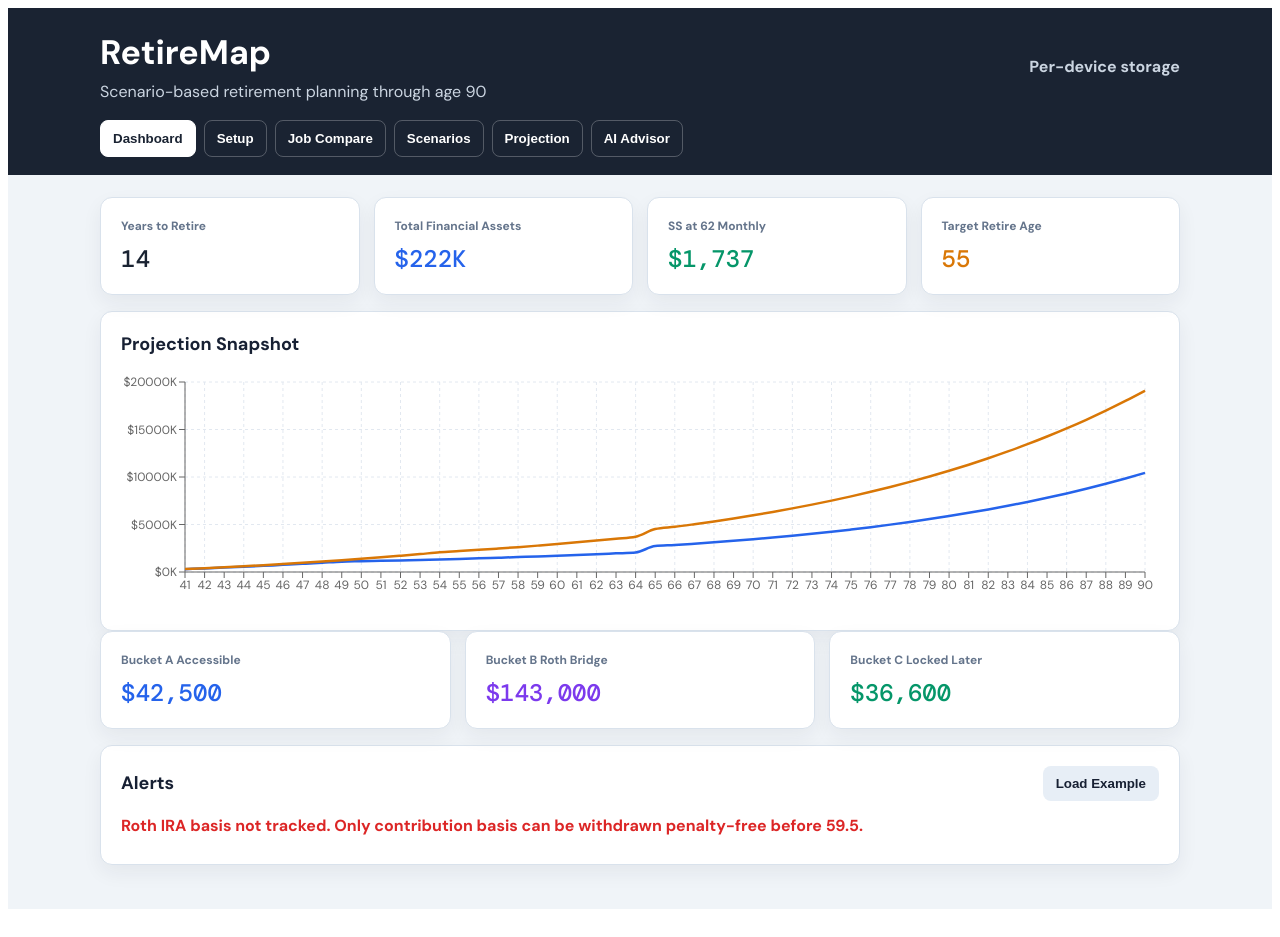
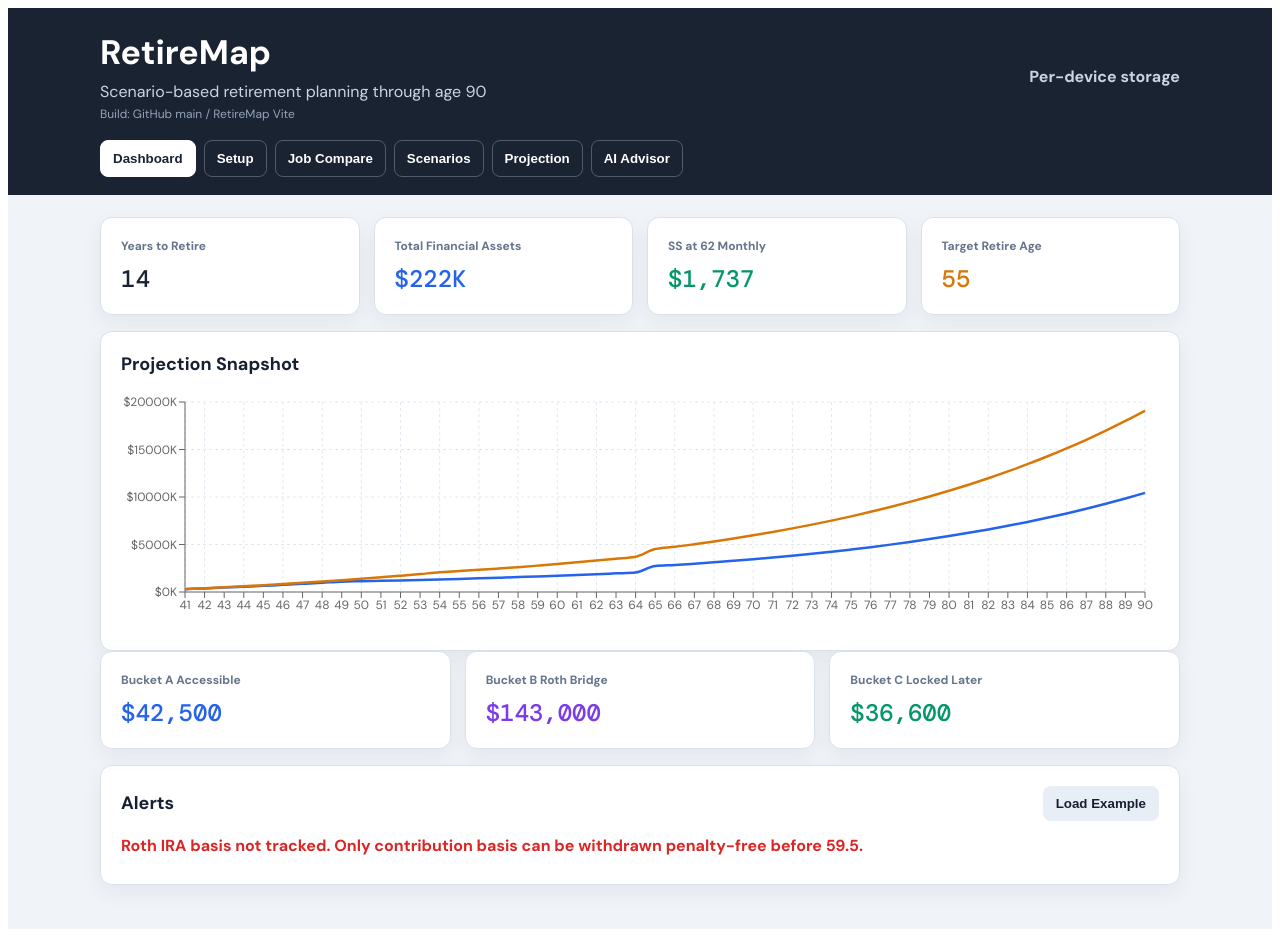
Before and after one commit to soldisn2025-png/retirementsimulator, a React (Vite) app: page / in a window 1280 px wide. Built offline with nearby package versions, Linux system fonts and the light colour scheme.

Commit message:
Add RetireMap deployment marker

```diff
--- a/index.html
+++ b/index.html
@@ -4,6 +4,7 @@
     <meta charset="UTF-8" />
     <meta name="viewport" content="width=device-width, initial-scale=1.0" />
     <title>RetireMap</title>
+    <meta name="retiremap-build" content="retiremap-vite-github-main" />
     <link rel="preconnect" href="https://fonts.googleapis.com" />
     <link rel="preconnect" href="https://fonts.gstatic.com" crossorigin />
     <link href="https://fonts.googleapis.com/css2?family=DM+Mono:wght@400;500&family=DM+Sans:wght@400;500;600;700&display=swap" rel="stylesheet" />
--- a/src/RetireMap.jsx
+++ b/src/RetireMap.jsx
@@ -970,6 +970,7 @@ export default function RetireMap() {
             <div>
               <h1 style={{ margin: 0, fontSize: narrow ? 28 : 34, letterSpacing: 0 }}>RetireMap</h1>
               <p style={{ margin: "6px 0 0", color: "#CBD5E1" }}>Scenario-based retirement planning through age {state.profile.planToAge}</p>
+              <p style={{ margin: "4px 0 0", color: "#94A3B8", fontSize: 12 }}>Build: GitHub main / RetireMap Vite</p>
             </div>
             <div style={{ color: saved ? "#86EFAC" : "#CBD5E1", fontWeight: 700 }}>{saved ? "Saved ✓" : "Per-device storage"}</div>
           </div>
```
